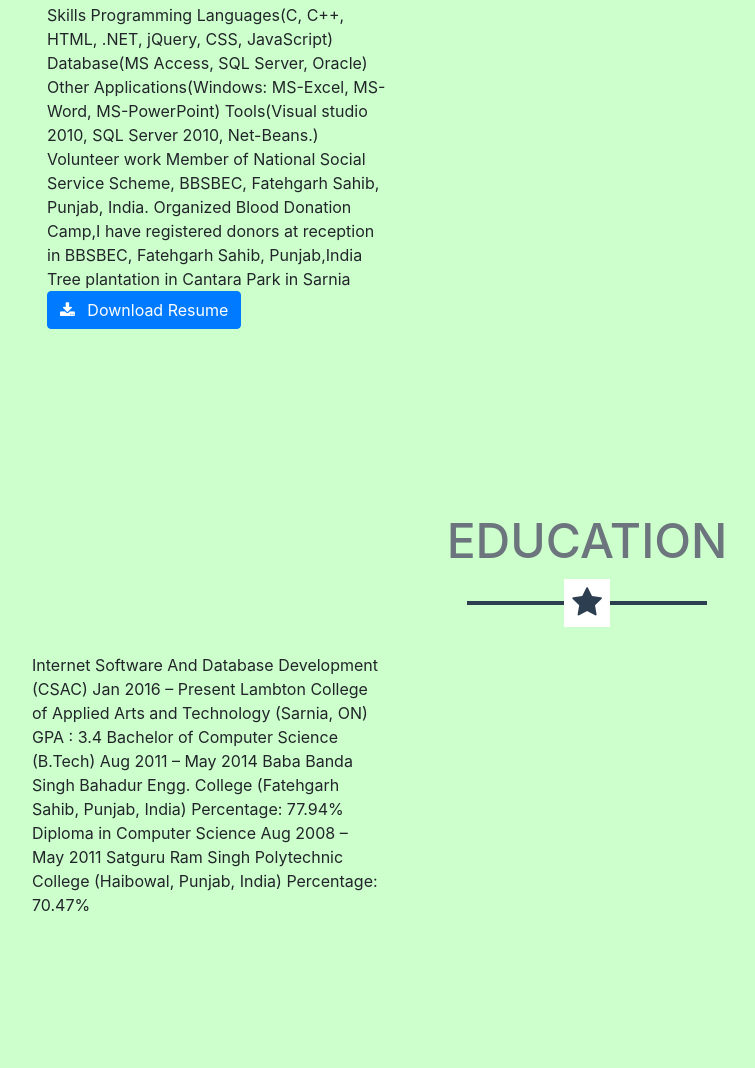
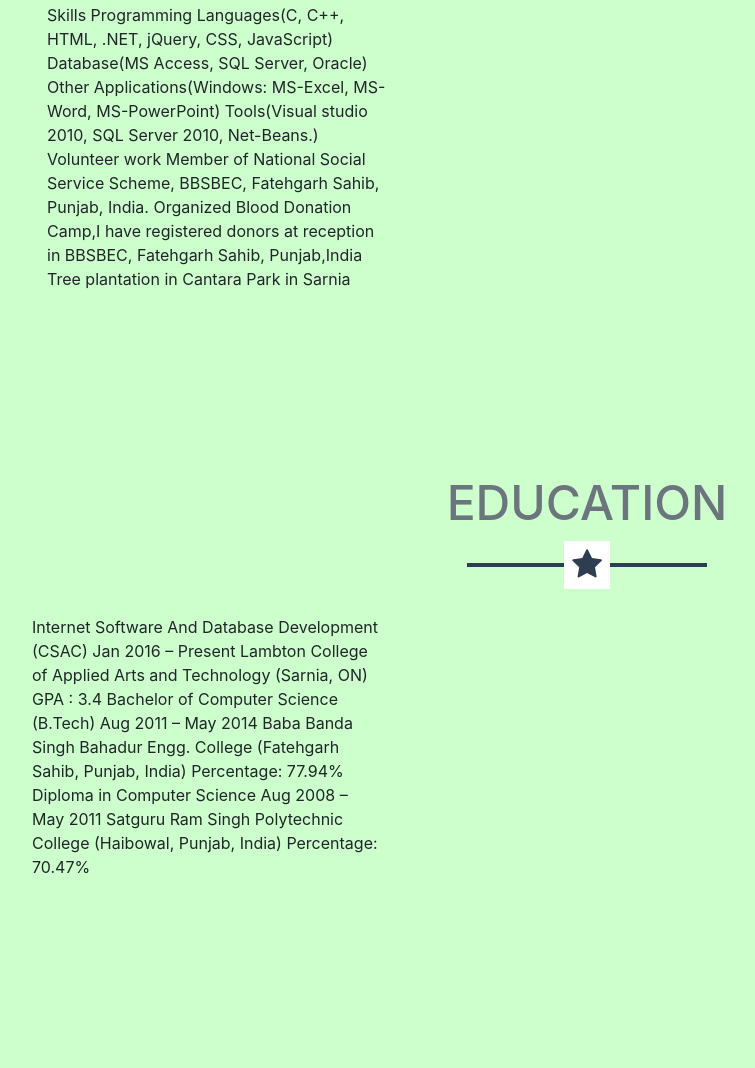
Before and after one commit to KaurBaghria/My_Portifolio, a website with bundled scripts: page index.html in a window 1280 px wide. Shown: the part 1109-2177 px from the top of the page, without its empty margins (53-808 px from the left). Built offline with nearby package versions, Linux system fonts and the light colour scheme.

Commit message:
Update index.html

```diff
--- a/index.html
+++ b/index.html
@@ -82,10 +82,7 @@
 Volunteer work
 Member of National Social Service Scheme, BBSBEC, Fatehgarh Sahib, Punjab, India. Organized Blood Donation Camp,I have registered donors at reception in BBSBEC, Fatehgarh Sahib, Punjab,India Tree plantation in Cantara Park in Sarnia
 
-  <a class="btn btn-primary" href="https://s3.amazonaws.com/myportifolioaman/Amandeep_resume.docx" download>
-  <i class="fa fa-download mr-2"></i>
-        Download Resume
-      </a>
+
     </div>
   </div>
 </section>
```
